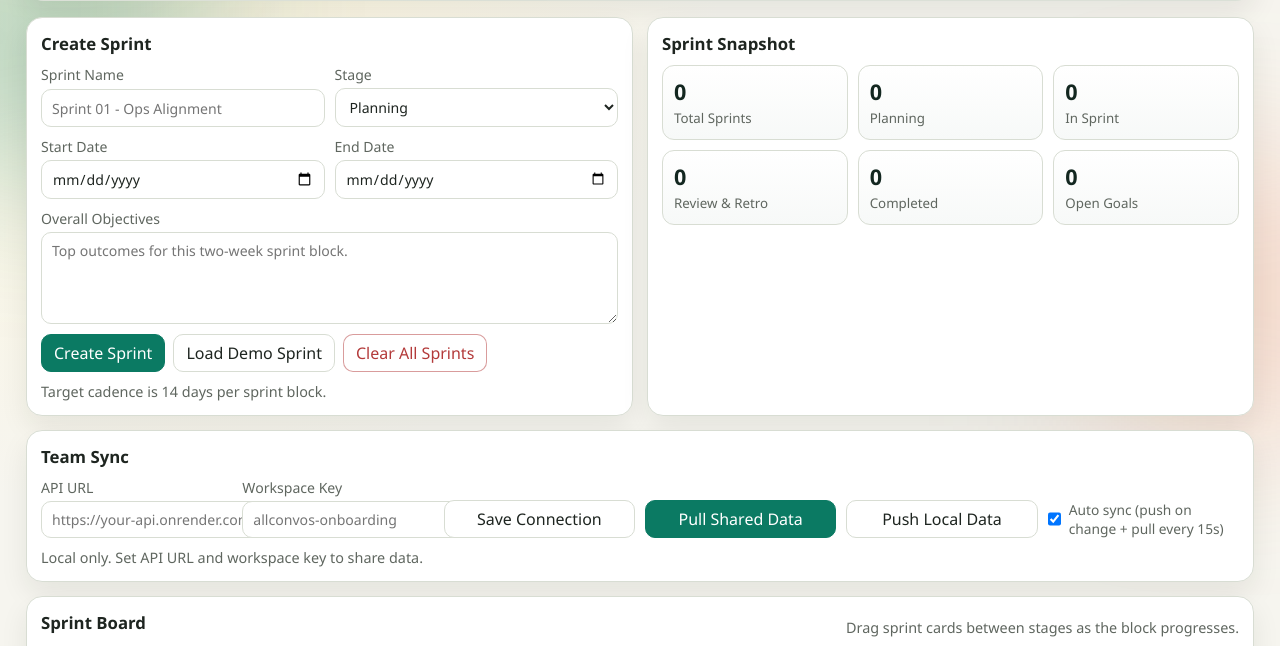
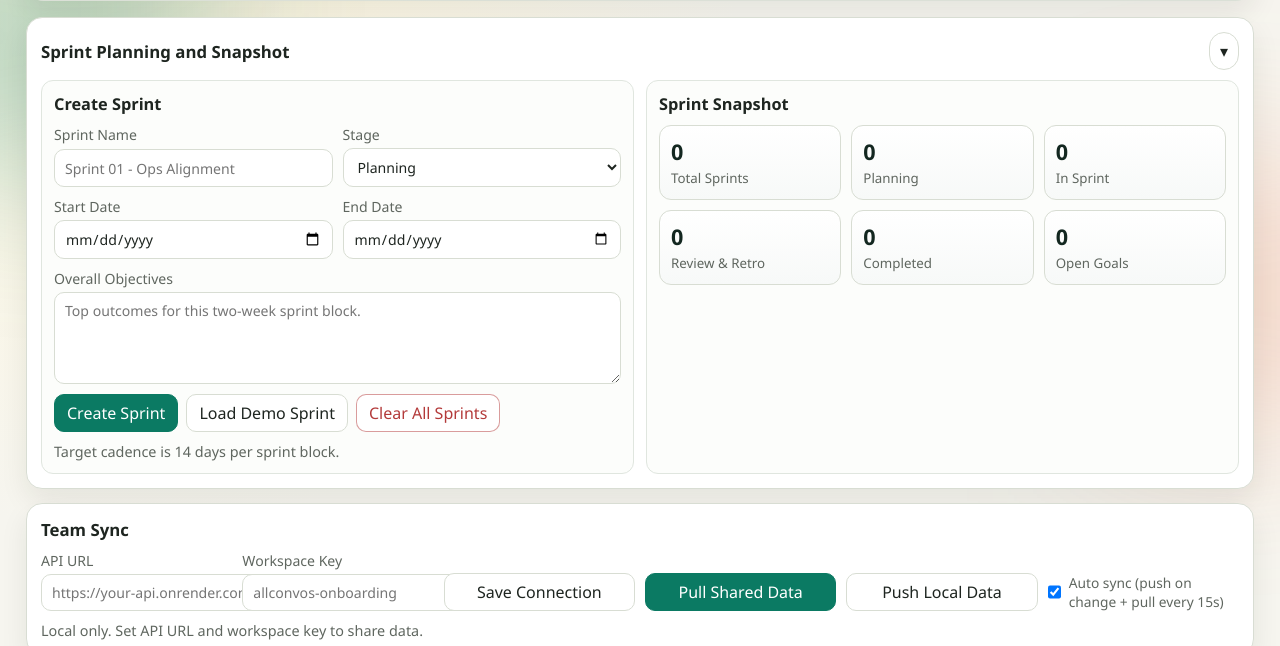
Before and after one commit to awe2m8/client-onboarding-fulfillment-saas, a plain HTML site: page sprints.html in a window 1280 px wide. Shown: the part 154-800 px from the top of the page. Drawn offline with Linux system fonts and the light colour scheme.

Commit message:
Add collapsible top sections for onboarding and sprints

```diff
--- a/sprints.css
+++ b/sprints.css
@@ -146,6 +146,77 @@ h1 {
   margin: 0;
   color: var(--muted);
   font-size: 0.9rem;
+}
+
+.sp-panel-collapse-head {
+  display: flex;
+  align-items: center;
+  justify-content: space-between;
+  gap: 10px;
+}
+
+.sp-panel-collapse-head h2 {
+  margin: 0;
+}
+
+.sp-panel-toggle-btn {
+  width: 30px;
+  height: 30px;
+  border-radius: 999px;
+  border: 1px solid var(--line);
+  background: #fff;
+  color: var(--ink);
+  padding: 0;
+  font-size: 1rem;
+  line-height: 1;
+  display: inline-flex;
+  align-items: center;
+  justify-content: center;
+}
+
+.sp-panel-toggle-btn:hover {
+  border-color: var(--brand);
+  color: var(--brand);
+  background: #fff;
+}
+
+.sp-panel-toggle-icon {
+  display: inline-block;
+  transition: transform 0.15s ease;
+}
+
+.sp-panel-toggle-btn[aria-expanded="false"] .sp-panel-toggle-icon {
+  transform: rotate(-90deg);
+}
+
+.sp-collapsible-content {
+  margin-top: 10px;
+}
+
+.sp-collapsible-content.is-collapsed {
+  display: none;
+}
+
+.sp-top-panel {
+  grid-column: 1 / -1;
+}
+
+.sp-top-grid {
+  display: grid;
+  grid-template-columns: repeat(2, minmax(0, 1fr));
+  gap: 12px;
+}
+
+.sp-subpanel {
+  border: 1px solid #e0e6df;
+  border-radius: 12px;
+  padding: 12px;
+  background: #fcfdfb;
+}
+
+.sp-subpanel h3 {
+  margin: 0 0 10px;
+  font-size: 1.02rem;
 }
 
 .sp-intake-panel {
@@ -650,6 +721,10 @@ select.sp-goal-status.sp-status-done {
 }
 
 @media (max-width: 1150px) {
+  .sp-top-grid {
+    grid-template-columns: 1fr;
+  }
+
   .sp-intake-panel,
   .sp-metrics-panel {
     grid-column: 1 / -1;
--- a/sprints.html
+++ b/sprints.html
@@ -24,8 +24,23 @@
     </header>
 
     <main class="sp-shell">
-      <section class="sp-panel sp-intake-panel">
-        <h2>Create Sprint</h2>
+      <section class="sp-panel sp-top-panel">
+        <div class="sp-panel-collapse-head">
+          <h2>Sprint Planning and Snapshot</h2>
+          <button
+            id="sprintTopToggleBtn"
+            class="sp-panel-toggle-btn"
+            type="button"
+            aria-expanded="true"
+            aria-controls="sprintTopContent"
+          >
+            <span class="sp-panel-toggle-icon">▾</span>
+          </button>
+        </div>
+        <div id="sprintTopContent" class="sp-collapsible-content">
+          <div class="sp-top-grid">
+            <section class="sp-subpanel">
+              <h3>Create Sprint</h3>
               <form id="sprintForm" class="sp-form">
                 <label>
                   Sprint Name
@@ -61,8 +76,8 @@
               <p class="sp-hint">Target cadence is 14 days per sprint block.</p>
             </section>
 
-      <section class="sp-panel sp-metrics-panel">
-        <h2>Sprint Snapshot</h2>
+            <section class="sp-subpanel">
+              <h3>Sprint Snapshot</h3>
               <div class="sp-metric-grid">
                 <article><span id="metricTotalSprints">0</span><small>Total Sprints</small></article>
                 <article><span id="metricPlanningSprints">0</span><small>Planning</small></article>
@@ -70,6 +85,9 @@
                 <article><span id="metricReviewSprints">0</span><small>Review &amp; Retro</small></article>
                 <article><span id="metricCompletedSprints">0</span><small>Completed</small></article>
                 <article><span id="metricOpenGoals">0</span><small>Open Goals</small></article>
+              </div>
+            </section>
+          </div>
         </div>
       </section>
 
--- a/sprints.js
+++ b/sprints.js
@@ -47,6 +47,8 @@ const els = {
   endDateInput: document.getElementById("endDateInput"),
   seedSprintsBtn: document.getElementById("seedSprintsBtn"),
   clearSprintsBtn: document.getElementById("clearSprintsBtn"),
+  sprintTopToggleBtn: document.getElementById("sprintTopToggleBtn"),
+  sprintTopContent: document.getElementById("sprintTopContent"),
   apiUrlInput: document.getElementById("apiUrlInput"),
   workspaceKeyInput: document.getElementById("workspaceKeyInput"),
   saveSyncBtn: document.getElementById("saveSyncBtn"),
@@ -98,6 +100,11 @@ function bindEvents() {
   els.seedSprintsBtn.addEventListener("click", seedDemoSprint);
   els.clearSprintsBtn.addEventListener("click", clearAllSprints);
   els.startDateInput.addEventListener("change", autofillCreateEndDate);
+  if (els.sprintTopToggleBtn && els.sprintTopContent) {
+    els.sprintTopToggleBtn.addEventListener("click", () => {
+      togglePanelSection(els.sprintTopToggleBtn, els.sprintTopContent);
+    });
+  }
 
   els.saveSyncBtn.addEventListener("click", saveSyncSettings);
   els.pullSharedBtn.addEventListener("click", () => {
@@ -118,6 +125,14 @@ function bindEvents() {
   els.sprintDetail.addEventListener("submit", handleDetailSubmit);
   els.sprintDetail.addEventListener("change", handleDetailChange);
   els.sprintDetail.addEventListener("click", handleDetailClick);
+}
+
+function togglePanelSection(toggleBtn, contentEl) {
+  const isExpanded = toggleBtn.getAttribute("aria-expanded") === "true";
+  const nextExpanded = !isExpanded;
+
+  toggleBtn.setAttribute("aria-expanded", String(nextExpanded));
+  contentEl.classList.toggle("is-collapsed", !nextExpanded);
 }
 
 function handleCreateSprint(event) {
```
Also changed, not shown: app.js (+15 -0 lines), onboarding.html (+22 -4 lines), styles.css (+75 -0 lines). Lines whose indentation alone changed are shown as unchanged.
